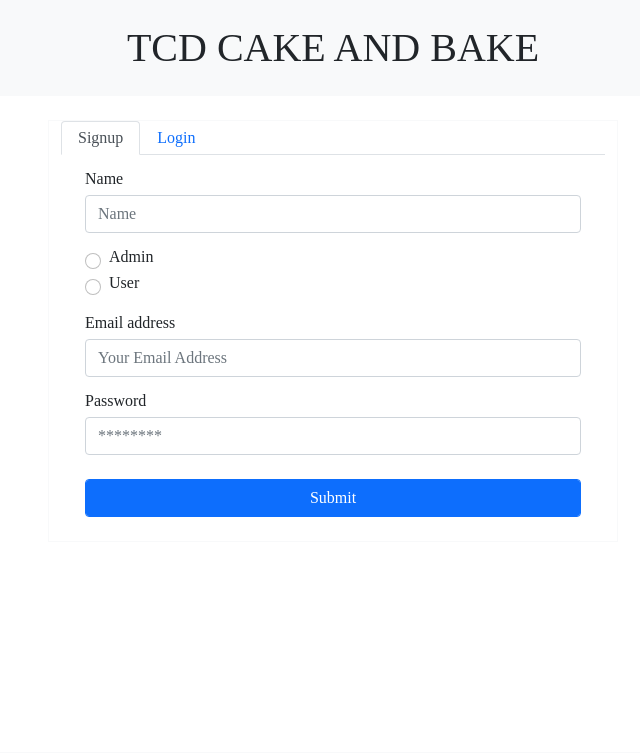
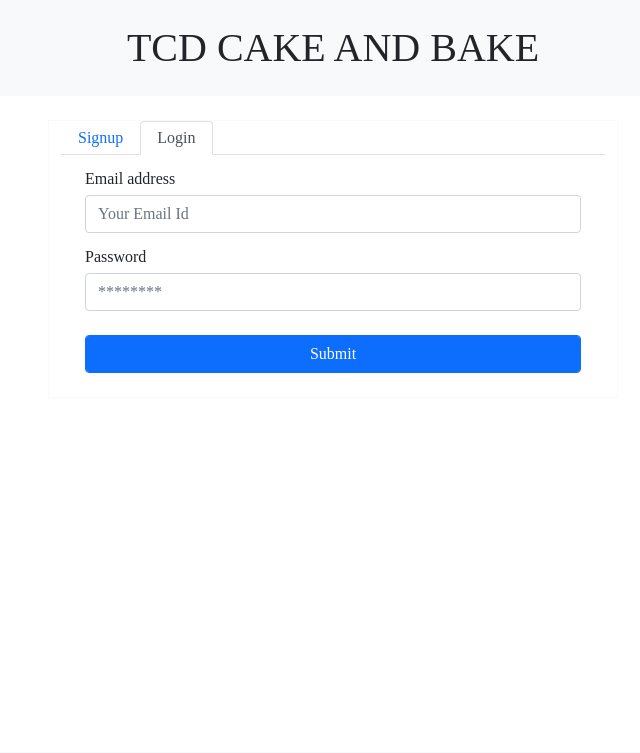
Before and after one commit to SophieaSharma/tcd, a PHP site: page /signup_loginPage.php in a window 1280 px wide. Shown: the top 753 px of the page, without its empty margins (307-947 px from the left). Run offline with PHP 8.4, Linux system fonts and the light colour scheme.

Commit message:
signup_login page-login page active

```diff
--- a/signup_loginPage.php
+++ b/signup_loginPage.php
@@ -20,16 +20,16 @@
                 <div class="col-md-6 border border-light">
                     <ul class="nav nav-tabs" role="tablist">
                         <li class="nav-item">
-                            <a class="nav-link active" data-bs-toggle="tab" href="#home">Signup</a>
+                            <a class="nav-link " data-bs-toggle="tab" href="#signup">Signup</a>
                         </li>
                         <li class="nav-item">
-                            <a class="nav-link" data-bs-toggle="tab" href="#menu1">Login</a>
+                            <a class="nav-link active" data-bs-toggle="tab" href="#login">Login</a>
                         </li>
                     </ul>
 
                     <!-- Tab panes -->
                     <div class="tab-content">
-                        <div id="home" class="container tab-pane active"><br>
+                        <div id="signup" class="container tab-pane fade"><br>
                             <form action="rawmaterial.php" method="post">
                                 <div class="mb-3">
                                     <label for="Name" class="form-label">Name</label>
@@ -61,11 +61,11 @@
 
                             </form>
                         </div>
-                        <div id="menu1" class="container tab-pane fade "><br>
+                        <div id="login" class="container tab-pane active"><br>
                             <form action="rawmaterial.php" method="post">
                                 <div class="mb-3">
                                     <label for="exampleFormControlInput1" class="form-label">Email address</label>
-                                    <input type="email" class="form-control" id="exampleFormControlInput1" placeholder="name@example.com" required>
+                                    <input type="email" class="form-control" id="exampleFormControlInput1" placeholder="Your Email Id" required>
                                 </div>
                                 <div class="mb-3">
                                     <label for="password" class="form-label">Password</label>
```
